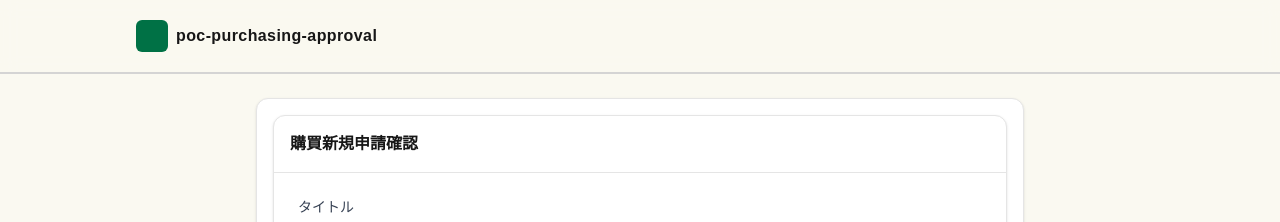
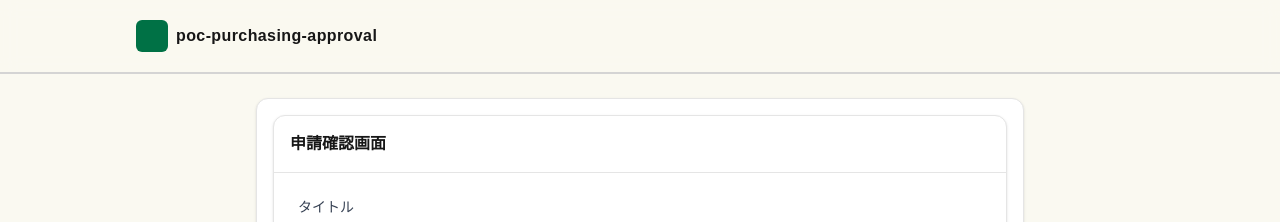
Before and after one commit to Yamazaki-Katsunori/poc-purchasing-approval, a Next.js app in the folder frontend/: page /approvals/1 in a window 1280 px wide. Shown: the top 222 px of the page. Built offline with nearby package versions, Linux system fonts and the light colour scheme; no server answers.

Commit message:
feat commit: frontend 詳細画面のタイトルを仮命名

```diff
--- a/frontend/src/features/approvals/detail/approval-detail.tsx
+++ b/frontend/src/features/approvals/detail/approval-detail.tsx
@@ -8,7 +8,7 @@ export function ApprovalDetail() {
     <>
       <Card>
         <CardHeader>
-          <CardTitle>購買新規申請確認</CardTitle>
+          <CardTitle>申請確認画面</CardTitle>
         </CardHeader>
 
         <CardContent>
```
